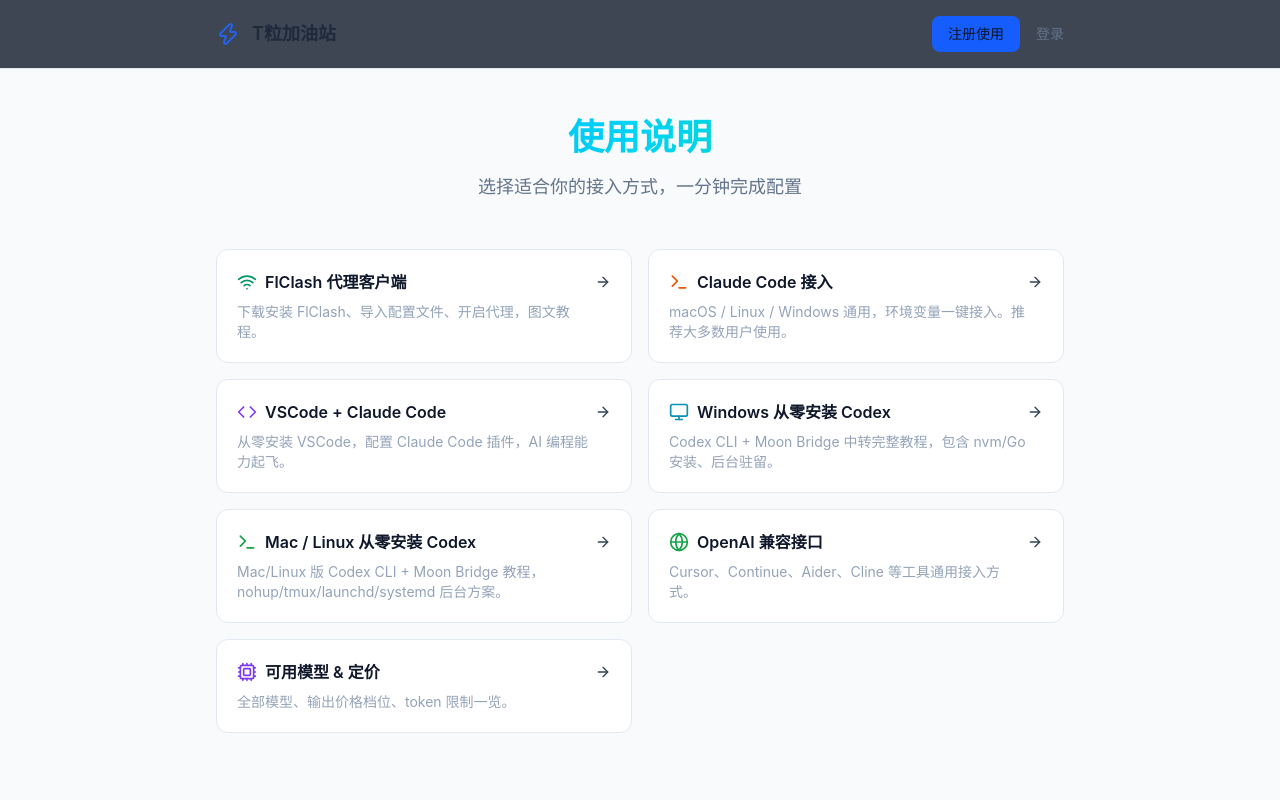
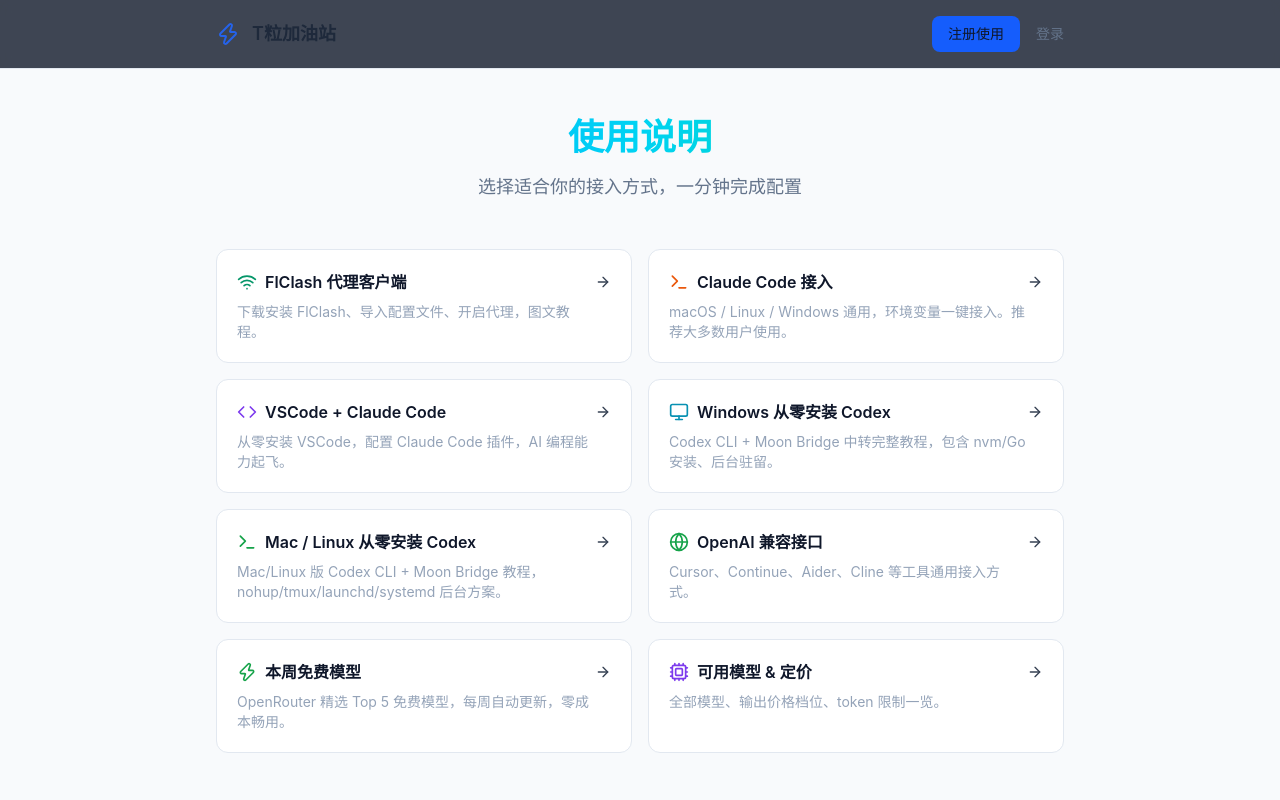
Before and after one commit to song-df/tokenstation, a React (Vite) app in the folder frontend/: page /guide in a window 1280 px wide. Shown: the top 800 px of the page. Built offline with nearby package versions, Linux system fonts and the light colour scheme.

Commit message:
feat: add free models card to QuickGuide

```diff
--- a/frontend/src/pages/QuickGuide.tsx
+++ b/frontend/src/pages/QuickGuide.tsx
@@ -99,6 +99,18 @@ export default function QuickGuide() {
               <ArrowRight size={16} className="text-gray-700 group-hover:text-green-400 shrink-0 mt-1 transition-colors" />
             </div>
           </a>
+          <a href="/" className="group p-5 rounded-xl bg-gray-900 border border-gray-800 hover:border-green-500/40 transition-colors">
+            <div className="flex items-start justify-between">
+              <div>
+                <div className="flex items-center gap-2 mb-2">
+                  <Zap size={20} className="text-green-400" />
+                  <h3 className="text-base font-semibold text-white">本周免费模型</h3>
+                </div>
+                <p className="text-sm text-gray-500">OpenRouter 精选 Top 5 免费模型，每周自动更新，零成本畅用。</p>
+              </div>
+              <ArrowRight size={16} className="text-gray-700 group-hover:text-green-400 shrink-0 mt-1 transition-colors" />
+            </div>
+          </a>
           <a href="/models" className="group p-5 rounded-xl bg-gray-900 border border-gray-800 hover:border-purple-500/40 transition-colors">
             <div className="flex items-start justify-between">
               <div>
```
